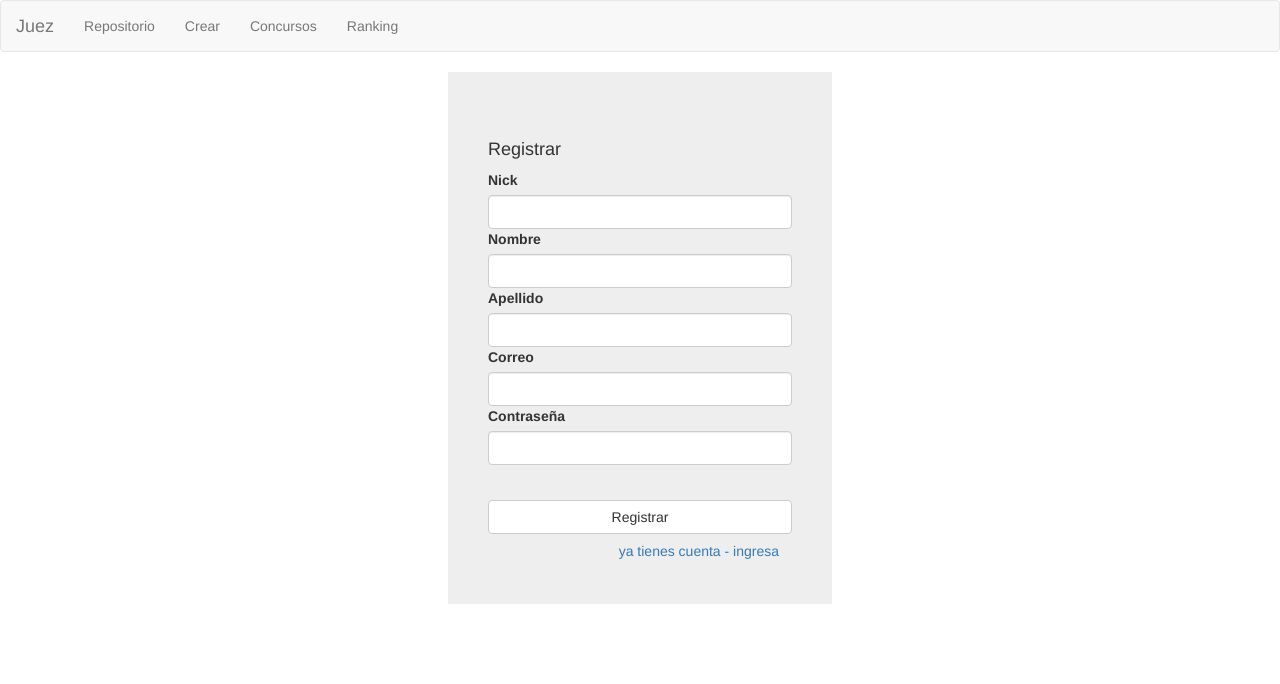
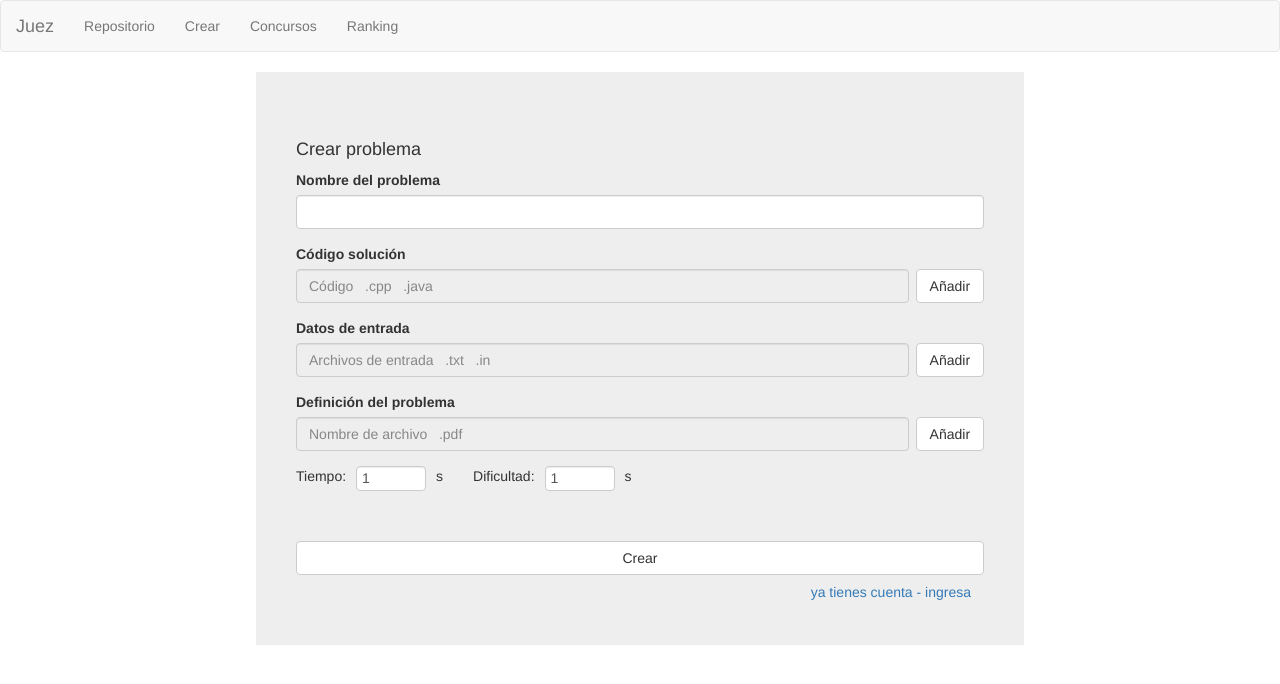
Before and after one commit to egrojMonroy/judge, an Angular app: page / in a window 1280 px wide. Shown: the top 684 px of the page. Built offline with nearby package versions, Linux system fonts and the light colour scheme.

Commit message:
Create problem design

```diff
--- a/src/app/app.component.html
+++ b/src/app/app.component.html
@@ -1,2 +1,2 @@
 <app-navbar></app-navbar>
-<app-sign-up></app-sign-up>
+<app-create-problem></app-create-problem>
--- a/src/app/app.module.ts
+++ b/src/app/app.module.ts
@@ -6,6 +6,7 @@ import { AppComponent } from './app.component';
 import { SignInComponent } from './sign-in/sign-in.component';
 import { NavbarComponent } from './navbar/navbar.component';
 import { SignUpComponent } from './sign-up/sign-up.component';
+import { CreateProblemComponent } from './create-problem/create-problem.component';
 
 
 @NgModule({
@@ -13,7 +14,8 @@ import { SignUpComponent } from './sign-up/sign-up.component';
     AppComponent,
     SignInComponent,
     NavbarComponent,
-    SignUpComponent
+    SignUpComponent,
+    CreateProblemComponent
   ],
   imports: [
     BrowserModule
--- /dev/null
+++ b/src/app/create-problem/create-problem.component.html
@@ -0,0 +1,37 @@
+<div class="jumbotron create-problem ">
+  <div class="form-group">
+    <h4>Crear problema</h4>
+    <label class="control-label" for="focusedInput">Nombre del problema</label>
+    <div class="inline">
+      <input class="form-control" type="text" >
+    </div>
+    <label class="control-label" for="focusedInput">Código solución</label>
+    <div class="inline">
+      <input class="form-control side-part" id="disabledInput" type="text" placeholder="Código   .cpp   .java" disabled="">
+      <span class="btn btn-default btn-right"> Añadir</span>
+    </div>
+
+    <label class="control-label" for="focusedInput">Datos de entrada</label>
+    <div class="inline">
+        <input class="form-control side-part" id="disabledInput" type="text" placeholder="Archivos de entrada   .txt   .in" disabled="">
+        <span class="btn btn-default btn-right"> Añadir</span>
+    </div>
+    <label class="control-label" for="focusedInput">Definición del problema</label>
+    <div class="inline">
+        <input class="form-control side-part" id="disabledInput" type="text" placeholder="Nombre de archivo   .pdf" disabled="">
+        <span class="btn btn-default btn-right"> Añadir</span>
+    </div>
+    <div class="inline">
+        <span style="padding: 0px 10px 0px 0px "> Tiempo:</span>
+        <input class="form-control small-input" type="number" min="0" max="10" value="1">
+        <span style="padding: 0px 10px 0px 10px "> s </span>
+        <span style="padding: 0px 10px 0px 20px "> Dificultad:</span>
+        <input class="form-control small-input" type="number" min="1" max="5" value="1">
+        <span style="padding: 0px 10px 0px 10px "> s </span>
+    </div>
+    <div class = "padding-top">
+      <a href="#" class="btn btn-default btn-block">Crear</a>
+      <a href="#" class="btn btn-link right">ya tienes cuenta - ingresa</a>
+     </div>
+    </div>
+</div>
--- /dev/null
+++ b/src/app/create-problem/create-problem.component.ts
@@ -0,0 +1,15 @@
+import { Component, OnInit } from '@angular/core';
+
+@Component({
+  selector: 'app-create-problem',
+  templateUrl: './create-problem.component.html',
+  styleUrls: ['./create-problem.component.css']
+})
+export class CreateProblemComponent implements OnInit {
+
+  constructor() { }
+
+  ngOnInit() {
+  }
+
+}
--- a/src/styles.css
+++ b/src/styles.css
@@ -3,6 +3,11 @@
     width: 30%;
     margin: auto;
     height: 20%;
+}
+.create-problem {
+    width: 60%;
+    margin: auto;
+
 }
 .form-group {
     padding: 10px 40px 50px 40px;
@@ -16,3 +21,27 @@
 .right {
     float: right;
 }
+::placeholder { /* Chrome, Firefox, Opera, Safari 10.1+ */
+    color: #3333338c !important;
+}
+.side-part {
+    width: 90% !important;
+}
+.inline {
+    display: flex;
+    padding: 0px 0px 15px 0px;
+}
+.btn-right {
+    padding: 0px 10px 0px 30px;
+    margin-left: 1%;
+    width: 10%;
+}
+.noline {
+    display: block;
+    margin-right: 1%;
+}
+.small-input {
+    height: 25px !important;
+    width: 70px !important;
+    padding: 0px 5px 0px 5px !important;
+}
```
Also changed, not shown: src/app/create-problem/create-problem.component.css (added), 1 other file (tests, documents, lock files or other folders).
